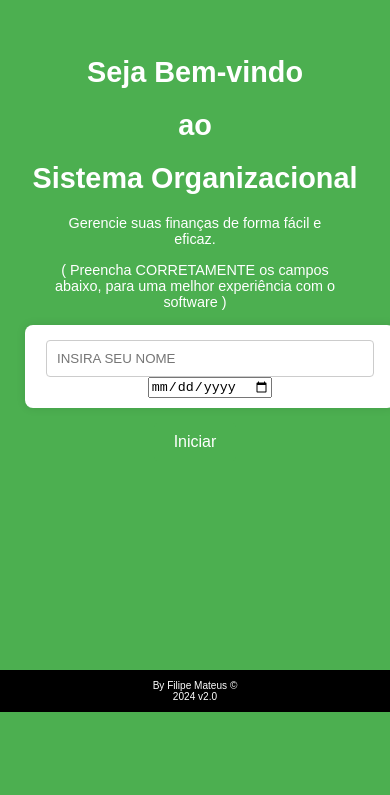
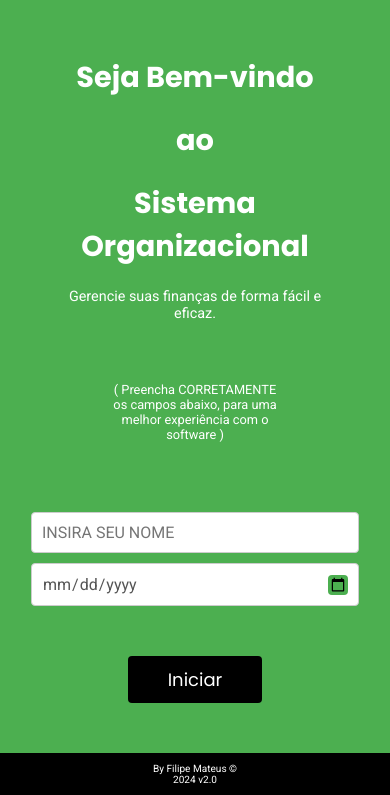
Before and after one commit to matheusfillipe-0/Sistema-Organizacional, a plain HTML site: page home.html in a window 390 px wide. Shown: the part 132-927 px from the top of the page. Before the commit the page ends 844 px from the top, so only its background shows below. Drawn offline with Linux system fonts and the light colour scheme; a script that the page names is missing.

Commit message:
Update styleHome.css

```diff
--- a/styleHome.css
+++ b/styleHome.css
@@ -1,9 +1,8 @@
-
 body {
     display: flex;
     flex-direction: column;
     align-items: center;
-    font-family: Arial, sans-serif;
+    font-family: 'Roboto', sans-serif;
     background-color: #4CAF50;
     color: #333;
     margin: 0;
@@ -12,7 +11,6 @@ body {
     justify-content: space-between;
 }
 
-
 #start-container {
     text-align: center;
     margin-top: 20vh;
@@ -20,19 +18,50 @@ body {
 }
 
 h1 {
+    font-family: 'Poppins', sans-serif;
     font-size: 2.2em;
     color: #ffffff;
     margin-bottom: 20px;
 }
 
+#aviso {
+    margin: 60px;
+    font-family: 'Roboto', sans-serif;
+    font-size: 0.8em;
+}
+
 p {
-    font-size: 1.2em;
+    font-family: 'Roboto', sans-serif;
+    font-size: 1.4em;
     color: #ffffff;
     padding: 0 30px;
-    margin-bottom: 40px;
 }
 
-#start-button {
+#inName,
+#inDate {
+    padding: 10px;
+    border-radius: 4px;
+    border: 1px solid #ccc;
+    font-size: 1em;
+    margin-top: 10px;
+    width: calc(100% - 22px);
+    max-width: 400px;
+    box-sizing: border-box;
+    font-family: 'Roboto', sans-serif;
+}
+
+#inDate {
+    color: #555;
+}
+
+#inDate::-webkit-calendar-picker-indicator {
+    background-color: #4CAF50;
+    color: white;
+    border-radius: 4px;
+    cursor: pointer;
+}
+
+#saveNameButton {
     background-color: #000000;
     color: white;
     padding: 10px 40px;
@@ -41,81 +70,12 @@ p {
     cursor: pointer;
     font-size: 18px;
     transition: background-color 0.3s ease;
+    margin: 50px;
+    font-family: 'Poppins', sans-serif;
 }
 
-#start-button:hover {
+#saveNameButton:hover {
     background-color: #45a049;
-}
-
-h2 {
-    margin: 20px 0;
-    color: #4CAF50;
-}
-
-form {
-    background: #fff;
-    padding: 20px;
-    border-radius: 8px;
-    box-shadow: 0 0 10px rgba(0, 0, 0, 0.1);
-    margin: 20px;
-    width: 100%;
-    max-width: 400px;
-    text-align: center;
-}
-
-form p {
-    margin: 10px 0;
-    font-weight: bold;
-}
-
-input[type="text"],
-input[type="number"] {
-    width: calc(100% - 22px);
-    padding: 10px;
-    margin-top: 5px;
-    border: 1px solid #ccc;
-    border-radius: 4px;
-    box-sizing: border-box;
-}
-
-input[type="submit"],
-button {
-    background-color: #4CAF50;
-    color: white;
-    padding: 10px 20px;
-    border: none;
-    border-radius: 4px;
-    cursor: pointer;
-    font-size: 16px;
-    margin-top: 10px;
-}
-
-input[type="submit"]:hover,
-button:hover {
-    background-color: #45a049;
-}
-
-pre {
-    background: #fff;
-    padding: 15px;
-    border-radius: 8px;
-    box-shadow: 0 0 5px rgba(0, 0, 0, 0.1);
-    margin: 20px;
-    width: 100%;
-    max-width: 400px;
-    white-space: pre-wrap;
-    word-wrap: break-word;
-    text-align: left;
-}
-
-h3 {
-    margin: 10px 0;
-    color: #4CAF50;
-    font-weight: normal;
-}
-
-#copyAllButton {
-    margin: 20px;
 }
 
 footer {
@@ -125,6 +85,7 @@ footer {
     text-align: center;
     width: 100%;
     margin-top: auto;
+    font-family: 'Roboto', sans-serif;
 }
 
 footer p {
@@ -147,16 +108,6 @@ footer p {
         font-size: 16px;
     }
 
-    form {
-        margin: 10px;
-        padding: 15px;
-    }
-
-    pre,
-    h3 {
-        font-size: 0.9em;
-    }
-
     footer {
         font-size: 0.8em;
     }
@@ -177,16 +128,6 @@ footer p {
         font-size: 14px;
     }
 
-    form {
-        margin: 5px;
-        padding: 10px;
-    }
-
-    pre,
-    h3 {
-        font-size: 0.8em;
-    }
-
     footer {
         font-size: 0.7em;
     }
```
